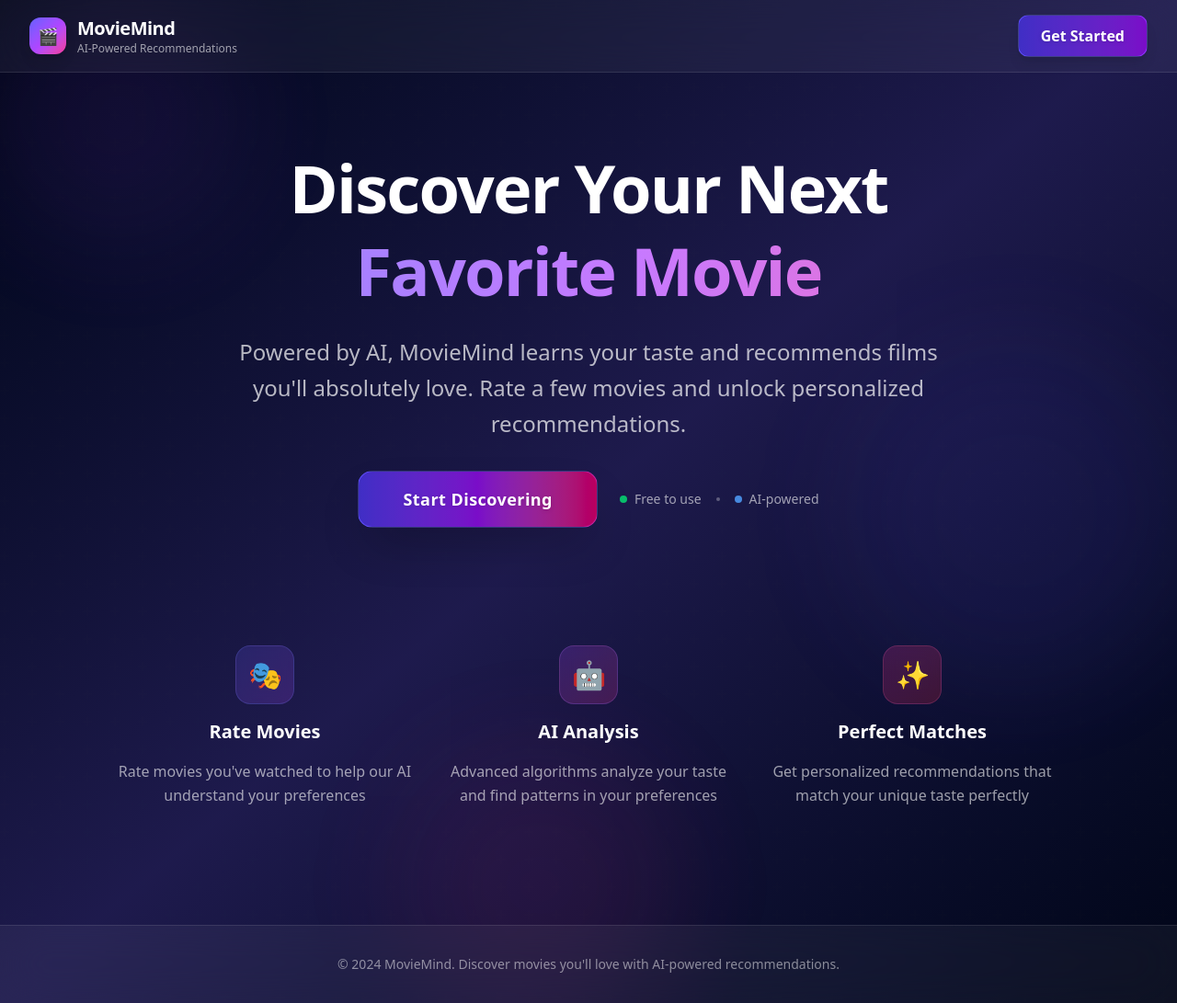
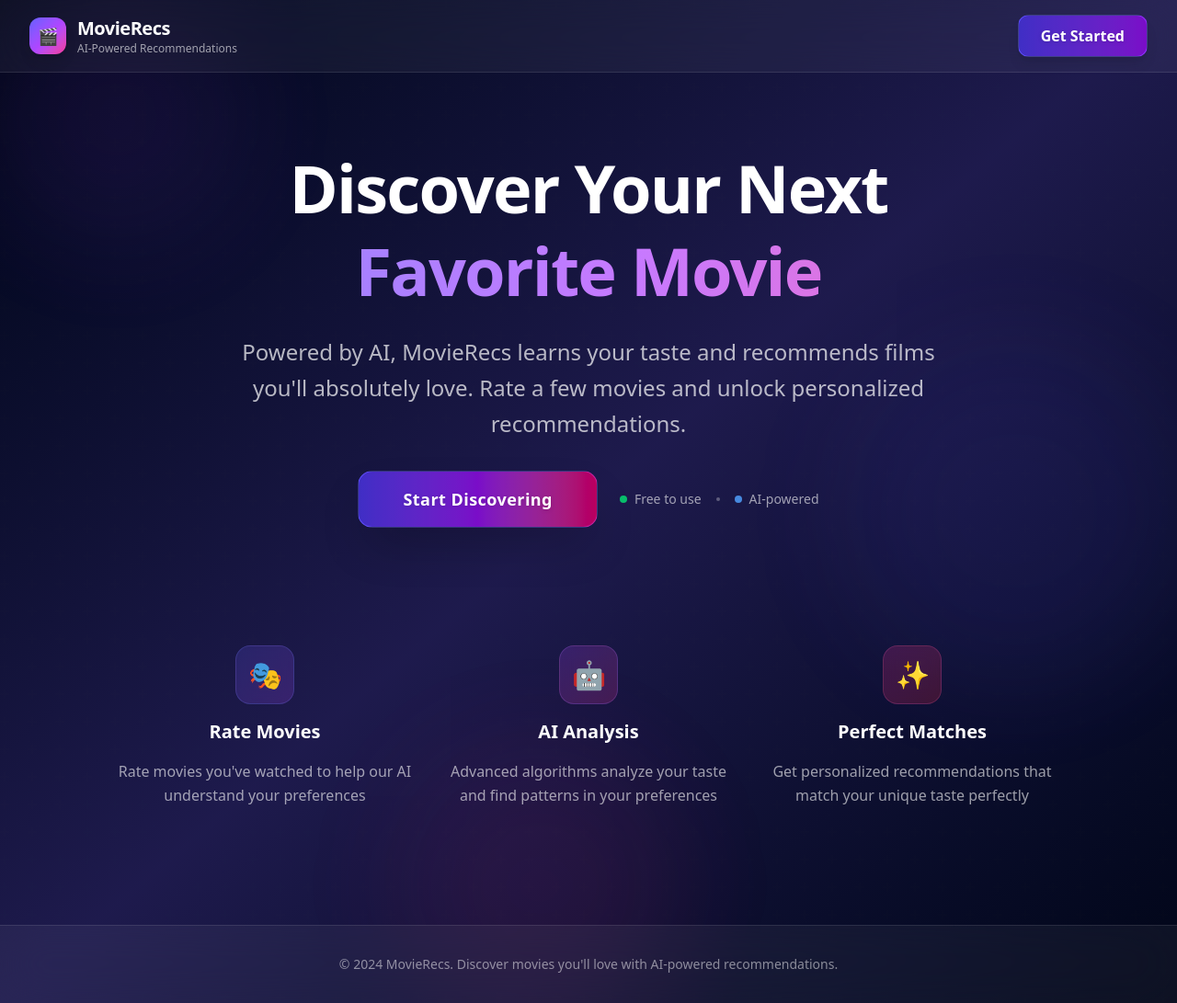
Before and after one commit to maxdehlin/movie-recommender-ui, a React (Vite) app: page / in a window 1280 px wide. Shown: the whole page at 92% size. Built offline with nearby package versions, Linux system fonts and the light colour scheme.

Commit message:
movieRecs - landing page

```diff
--- a/src/pages/LandingPage.jsx
+++ b/src/pages/LandingPage.jsx
@@ -28,7 +28,7 @@ function LandingPage() {
               </div>
               <div>
                 <h1 className='text-xl font-bold text-white tracking-tight'>
-                  MovieMind
+                  MovieRecs
                 </h1>
                 <p className='text-xs text-white/60 font-medium'>
                   AI-Powered Recommendations
@@ -60,7 +60,7 @@ function LandingPage() {
                   </span>
                 </h1>
                 <p className='text-xl md:text-2xl text-white/70 font-light leading-relaxed max-w-3xl mx-auto'>
-                  Powered by AI, MovieMind learns your taste and recommends
+                  Powered by AI, MovieRecs learns your taste and recommends
                   films you'll absolutely love. Rate a few movies and unlock
                   personalized recommendations.
                 </p>
@@ -140,7 +140,7 @@ function LandingPage() {
         <div className='max-w-7xl mx-auto px-6 lg:px-8 py-8'>
           <div className='text-center'>
             <p className='text-white/50 text-sm'>
-              © 2024 MovieMind. Discover movies you'll love with AI-powered
+              © 2024 MovieRecs. Discover movies you'll love with AI-powered
               recommendations.
             </p>
           </div>
```
